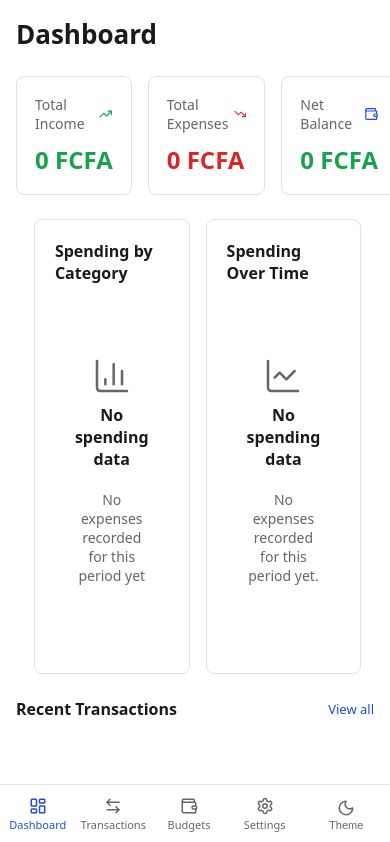
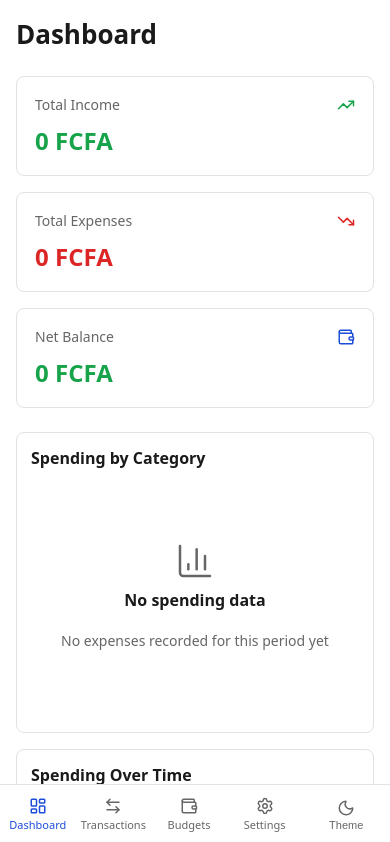
Before and after one commit to Palvett/Expense_tracker, a React (Vite) app: page / in a window 390 px wide. Shown: the top 842 px of the page. Built offline with nearby package versions, Linux system fonts and the light colour scheme.

Commit message:
Built a responsive dashboard - stack summary cards and charts on mobile and wraped transation rows to prevent overflow

```diff
--- a/src/features/dashboard/ChartCard.css
+++ b/src/features/dashboard/ChartCard.css
@@ -14,3 +14,9 @@
   margin: 0 0 12px;
   color: var(--color-text);
 }
+
+@media (max-width: 767px) {
+  .chart-card {
+    padding: 14px;
+  }
+}
--- a/src/features/dashboard/SummaryCards.css
+++ b/src/features/dashboard/SummaryCards.css
@@ -50,3 +50,9 @@
 .summary-card-value.expense {
   color: var(--color-expense);
 }
+
+@media (max-width: 767px) {
+  .summary-cards {
+    grid-template-columns: 1fr;
+  }
+}
--- a/src/features/transactions/TransactionList.css
+++ b/src/features/transactions/TransactionList.css
@@ -93,3 +93,19 @@
   border-color: var(--color-danger);
   color: var(--color-danger);
 }
+
+@media (max-width: 767px) {
+  .transaction-item {
+    flex-wrap: wrap;
+    gap: 8px;
+  }
+
+  .transaction-note {
+    max-width: 140px;
+  }
+
+  .transaction-right {
+    flex-wrap: wrap;
+    gap: 8px;
+  }
+}
--- a/src/index.css
+++ b/src/index.css
@@ -164,3 +164,10 @@ a {
   grid-template-columns: 1fr 1fr;
   gap: 16px;
 }
+
+@media (max-width: 767px) {
+  .dashboard-charts {
+    grid-template-columns: 1fr;
+    width: 100%;
+  }
+}
```
Also changed, not shown: src/components/Layout.css (line endings or trailing spaces).
